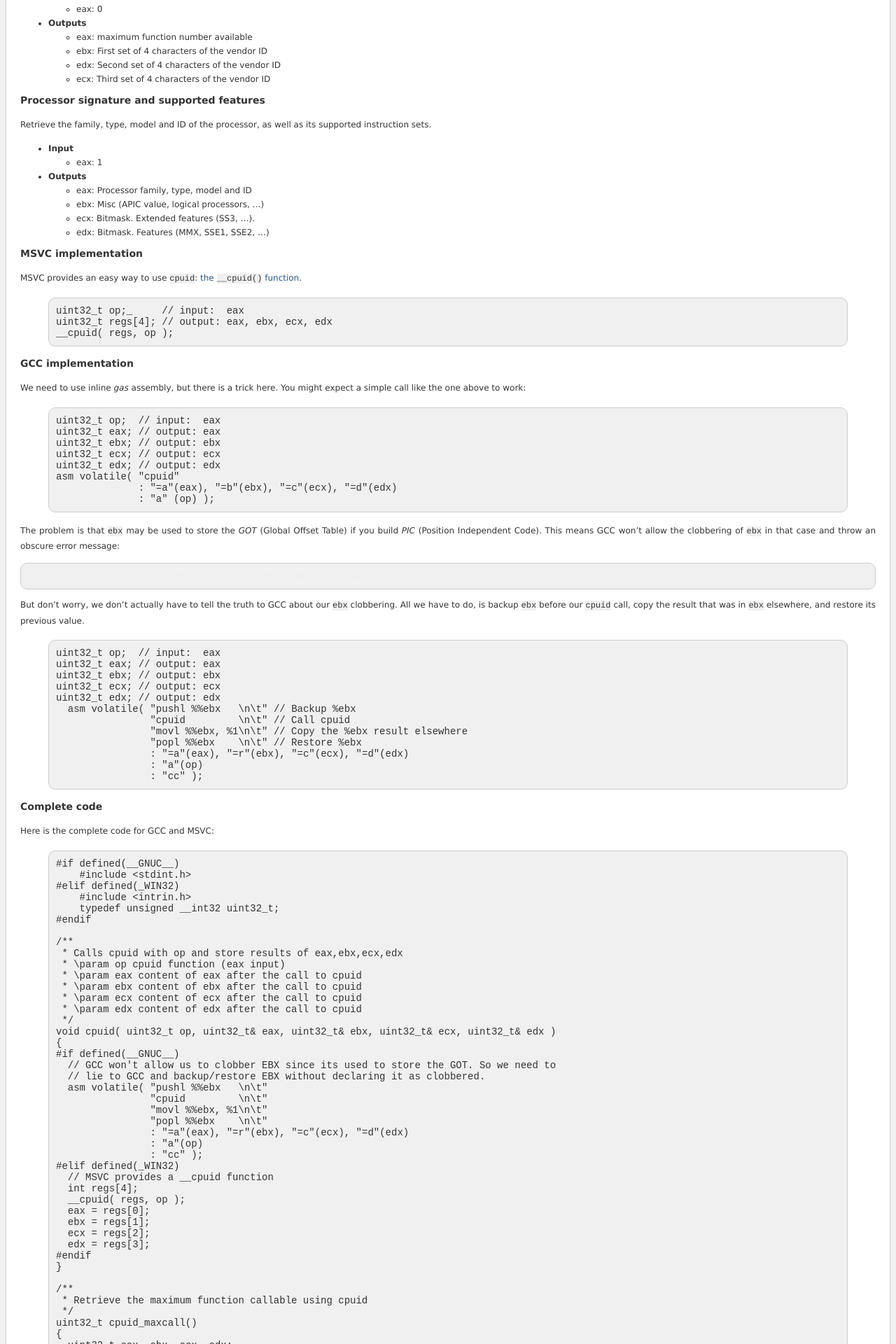
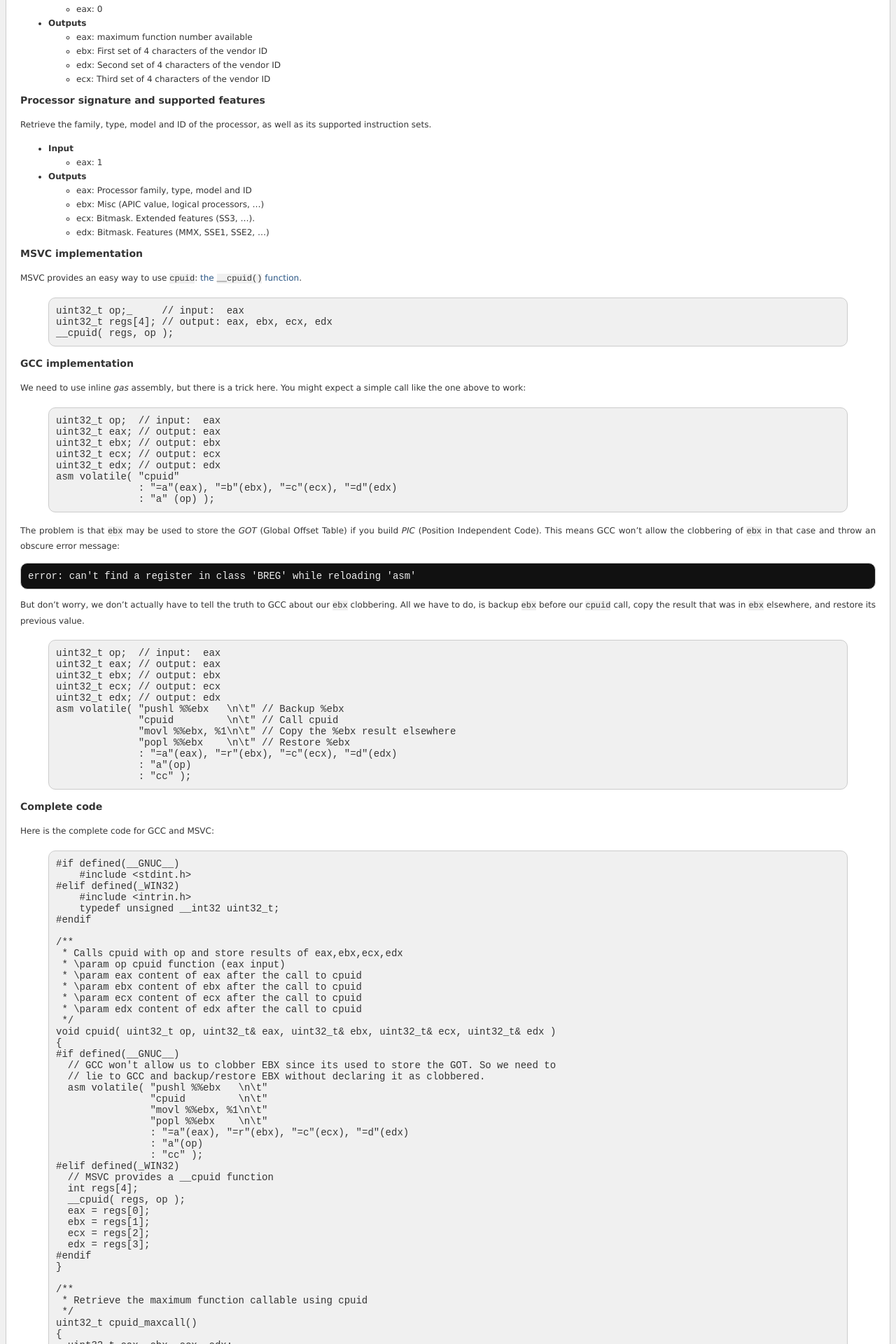
Before and after one commit to NewbiZ/newbiz.github.com, a Jekyll site: the page built from index.markdown, in a window 1280 px wide. Shown: the part 443-2363 px from the top of the page at 70% size. Built offline with Jekyll 4.4.1, drawn with Linux system fonts in a browser that asks for light colours; Markdown is read by kramdown in place of the engine named in the settings.

Commit message:
New article on cpuid

```diff
--- a/css/classic.css
+++ b/css/classic.css
@@ -289,6 +289,12 @@ a:hover
   background-color: #F0F0F0;
 }
 
+#content pre.console
+{
+  background-color: #111111;
+  color:            #EEEEEE ;
+}
+
 #content pre span
 {
   font-family: Courier New;
--- a/css/syntax.css
+++ b/css/syntax.css
@@ -59,6 +59,3 @@ div.highlight .vc  { color: #003333;                                        }
 div.highlight .vg  { color: #003333;                                        }
 div.highlight .vi  { color: #003333;                                        }
 div.highlight .il  { color: #FF6600;                                        }
-
-/* Raw console output extension, use <pre class="console"></pre> */
-pre.console { background-color: #111111; color: #EEEEEE ; }
```
Also changed, not shown: _posts/cpp/2010-12-20-Playing-with-cpuid.markdown (+7 -7 lines).
